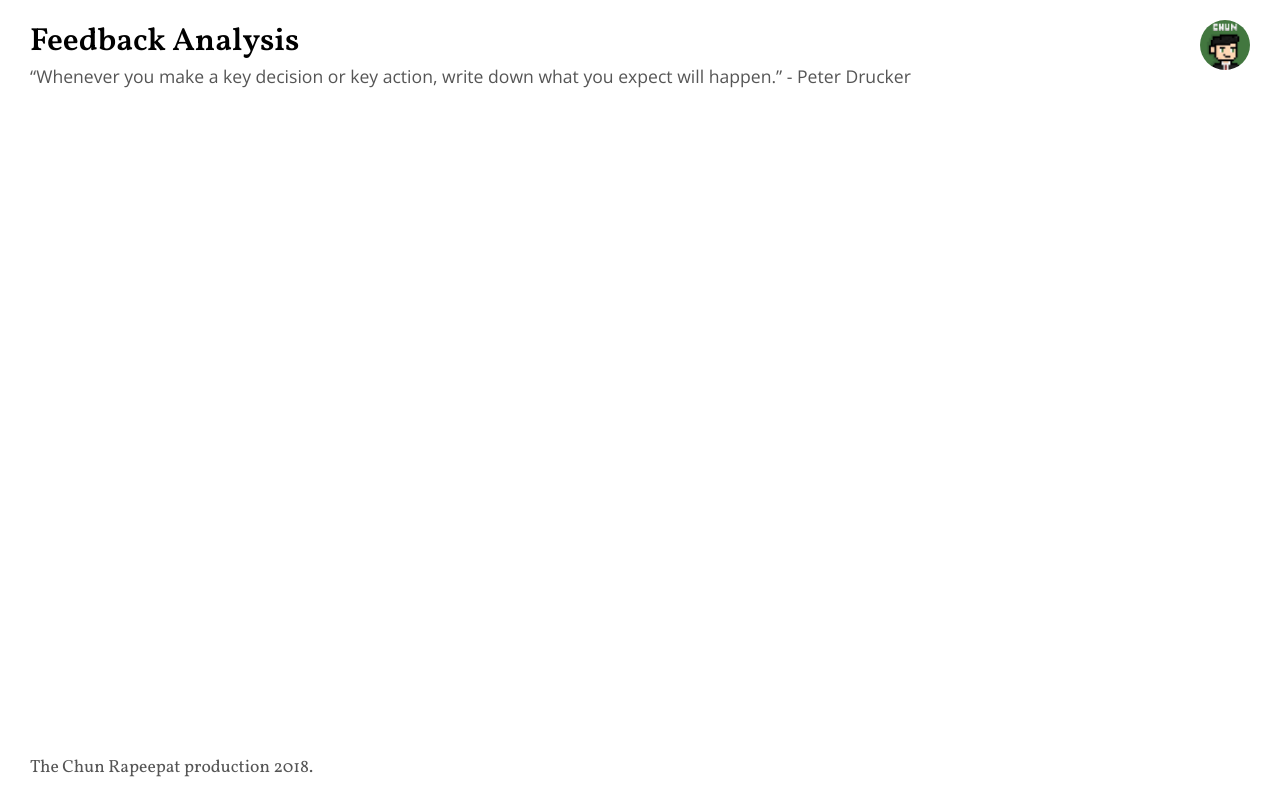
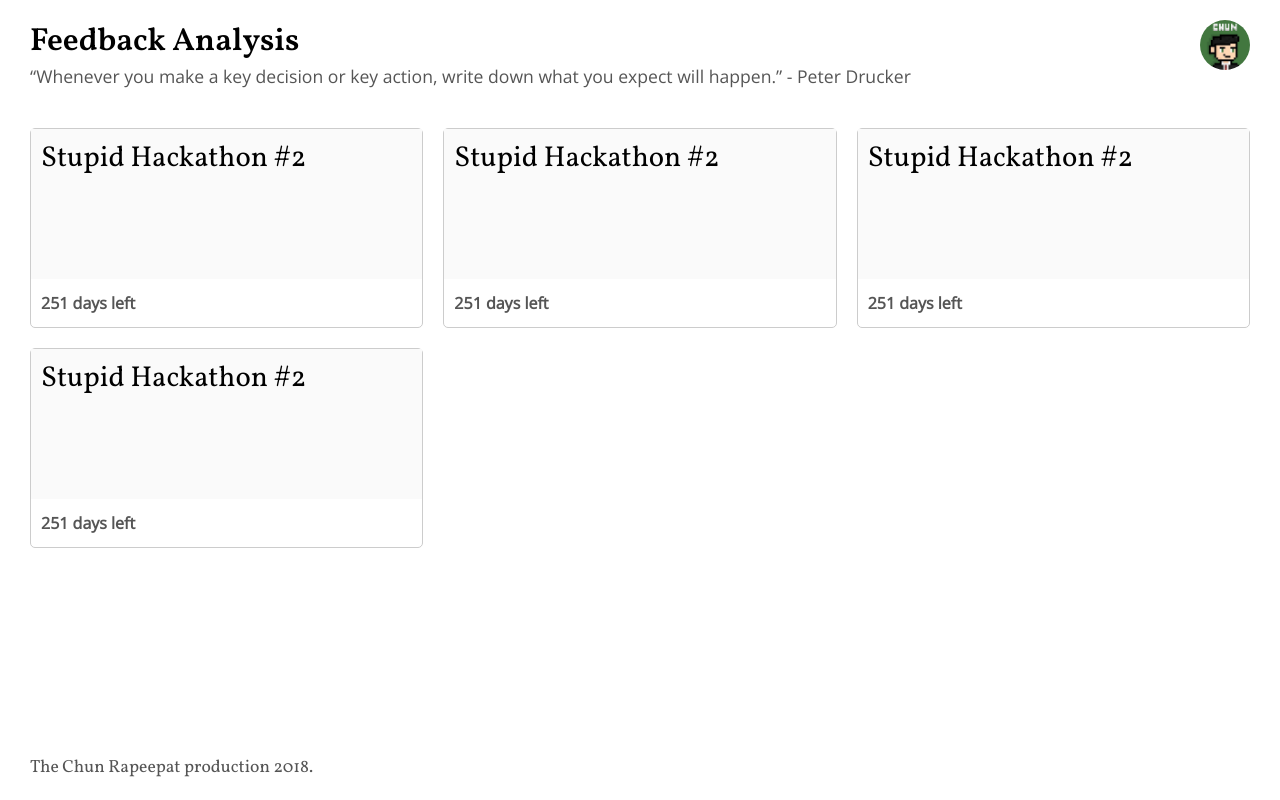
Before and after one commit to chunrapeepat/feedback-analysis.thechun.xyz, a React (Create React App) app: page / in a window 1280 px wide. Built offline with nearby package versions, Linux system fonts and the light colour scheme.

Commit message:
fix #6, design default card

```diff
--- a/src/components/App.js
+++ b/src/components/App.js
@@ -1,10 +1,43 @@
 import React, {Component} from 'react'
+import styled from 'styled-components'
+
+import {Card} from './Card'
+import {Container, fonts, fontSize, colors, media} from '../core/styled'
+
+const AppContainer = styled.div`
+  padding: 20px 0;
+
+  ${media.tablet`
+    padding: 10px 0;
+  `}
+`
+
+const Grid = styled.div`
+  display: grid;
+  grid-gap: 20px;
+  grid-template-columns: auto auto auto;
+
+  ${media.desktop`
+    grid-template-columns: auto auto;
+  `}
+
+  ${media.tablet`
+    grid-template-columns: auto;
+  `}
+`
 
 class App extends Component {
   render = () => (
-    <div>
-      Feedback Analysis
-    </div>
+    <AppContainer>
+      <Container>
+        <Grid>
+          <Card></Card>
+          <Card></Card>
+          <Card></Card>
+          <Card></Card>
+        </Grid>
+      </Container>
+    </AppContainer>
   )
 }
 
--- /dev/null
+++ b/src/components/Card.js
@@ -0,0 +1,41 @@
+import React, {Component} from 'react'
+import styled from 'styled-components'
+
+import {Container, fonts, fontSize, colors, media} from '../core/styled'
+
+const CardContainer = styled.div`
+  border-radius: 5px;
+  border: 1px solid #ccc;
+  height: 200px;
+  cursor: pointer;
+
+  &:hover {
+    & > div:nth-child(1) {
+      background: #f0f0f0;
+      text-decoration: underline;
+    }
+  }
+`
+
+const Header = styled.div`
+  font-family: ${fonts.header};
+  font-size: ${fontSize.header - 0.2}rem;
+  padding: 10px;
+  overflow: hidden;
+  background: #fafafa;
+  height: 150px;
+`
+
+const Countdown = styled.div`
+  font-family: ${fonts.normal};
+  font-weight: bold;
+  padding: 13px 10px;
+  color: ${colors.content};
+`
+
+export const Card = () => (
+  <CardContainer>
+    <Header>Stupid Hackathon #2</Header>
+    <Countdown>251 days left</Countdown>
+  </CardContainer>
+)
--- a/src/core/styled.js
+++ b/src/core/styled.js
@@ -8,6 +8,7 @@ export const fonts = {
 
 export const fontSize = {
   normal: 1.1,
+  subheader: 1.5,
   header: 2,
 }
 
@@ -18,7 +19,7 @@ export const colors = {
 // all helper function
 const sizes = {
   screen: 1680,
-  desktop: 1170,
+  desktop: 1200,
   tablet: 600,
   phone: 376,
 }
--- a/src/index.js
+++ b/src/index.js
@@ -2,6 +2,7 @@ import React from 'react'
 import ReactDOM from 'react-dom'
 import styled, {injectGlobal} from 'styled-components'
 
+import Application from './components/App'
 import Header from './components/Header'
 import Footer from './components/Footer'
 import {media} from './core/styled'
@@ -30,6 +31,7 @@ const App = () => (
   <div>
     <Wrapper>
       <Header />
+      <Application />
     </Wrapper>
     <Footer />
   </div>
```
